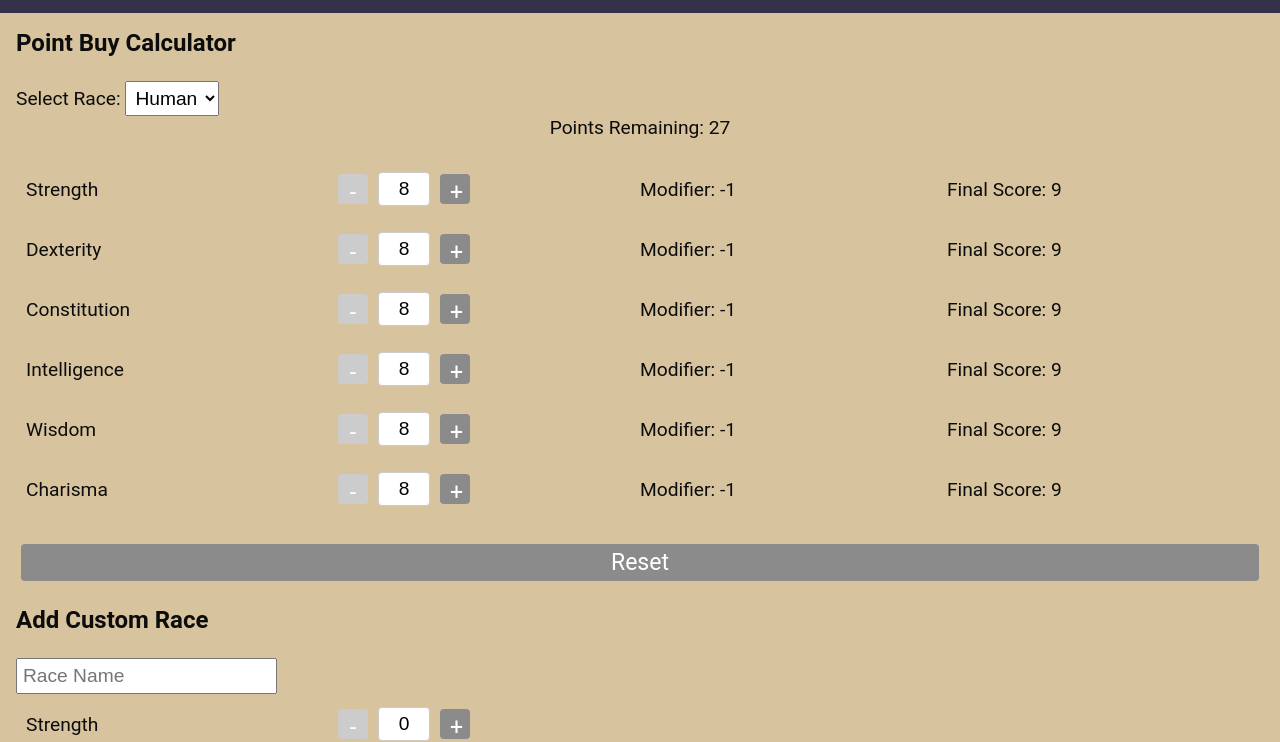
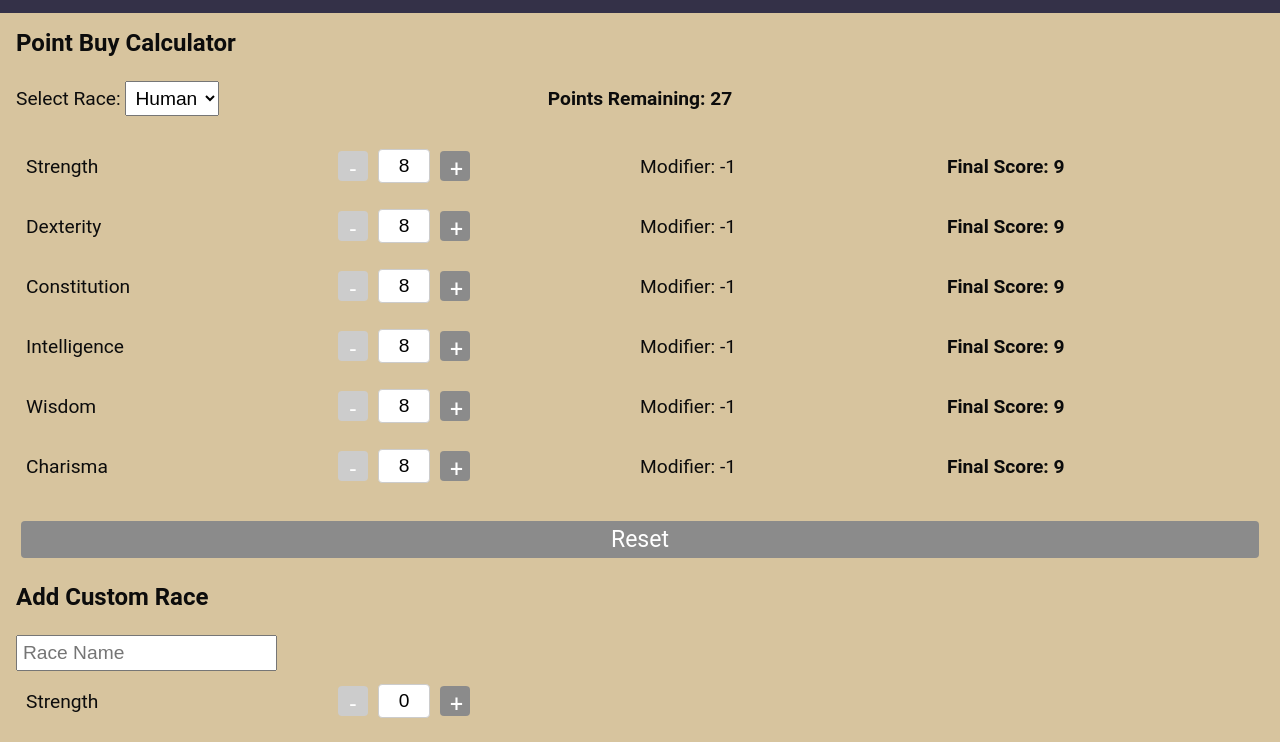
Before and after one commit to SusannaOs/DnDTool, a React app: page / in a window 1280 px wide. Shown: the part 76-818 px from the top of the page. Built offline with nearby package versions, Linux system fonts and the light colour scheme.

Commit message:
adjusted font weight

```diff
--- a/src/js/Pages/PointBuy.js
+++ b/src/js/Pages/PointBuy.js
@@ -132,6 +132,7 @@ const Pointbuy = () => {
       <div className="pointbuy">
         <h2>Point Buy Calculator</h2>
         <div className="calculator-container">
+          <div className="racepoints">
             <div>
               <label htmlFor="race">Select Race: </label>
               <select
@@ -146,6 +147,7 @@ const Pointbuy = () => {
                   </option>
                 ))}
               </select>
+            </div>
             <PointsRemaining points={points} />
           </div>
 
@@ -252,7 +254,7 @@ const AbilityScoreInput = ({
       </button>
     </div>
     <span>Modifier: {modifier >= 0 ? `+${modifier}` : modifier}</span>
-    <span>Final Score: {finalScore}</span>
+    <span className="final-score">Final Score: {finalScore}</span>
   </div>
 );
 
--- a/src/sass/components/_footer.scss
+++ b/src/sass/components/_footer.scss
@@ -4,4 +4,5 @@
     background-color: $secondary-color;
     color: $font-color;
     padding: $padding;
+    font-weight: $font-weight-bold;
   }
--- a/src/sass/pages/_pointBuy.scss
+++ b/src/sass/pages/_pointBuy.scss
@@ -22,6 +22,10 @@
 .ability-score-input label {
   flex: 1;
   text-align: left;
+}
+
+.points-remaining, .final-score{
+  font-weight: $font-weight-bold;
 }
 
 .score-controls {
@@ -49,6 +53,12 @@
   padding: 5px;
 }
 
+.racepoints{
+  display: grid;
+  grid-template-columns: repeat(4, 1fr);
+  align-items: center;
+}
+
 .custom-race-container {
   margin-top: 20px;
 }
@@ -65,3 +75,8 @@
   grid-column: span 2;
   text-align: center;
 }
+
+.error-message {
+  color: red;
+  font-size: $base-font-size;
+}
```
Also changed, not shown: src/index.css. Lines whose indentation alone changed are shown as unchanged.
